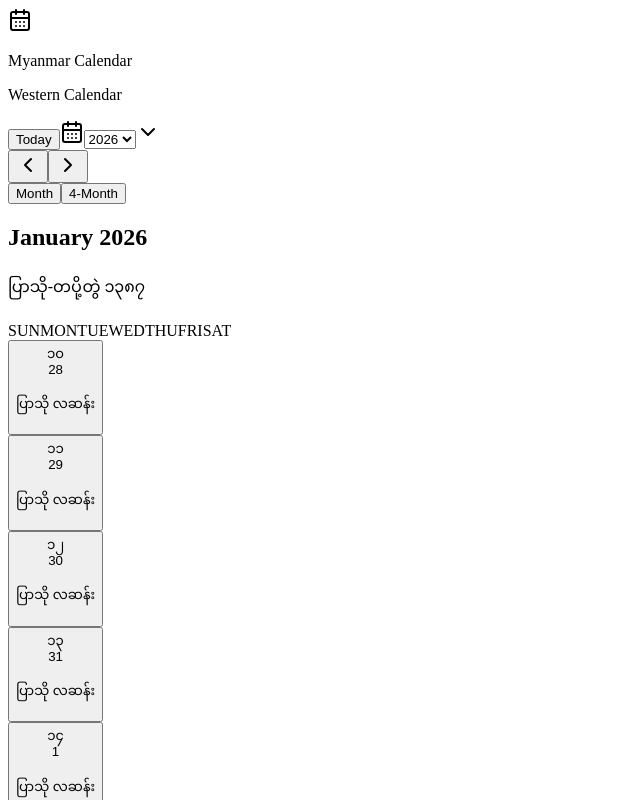
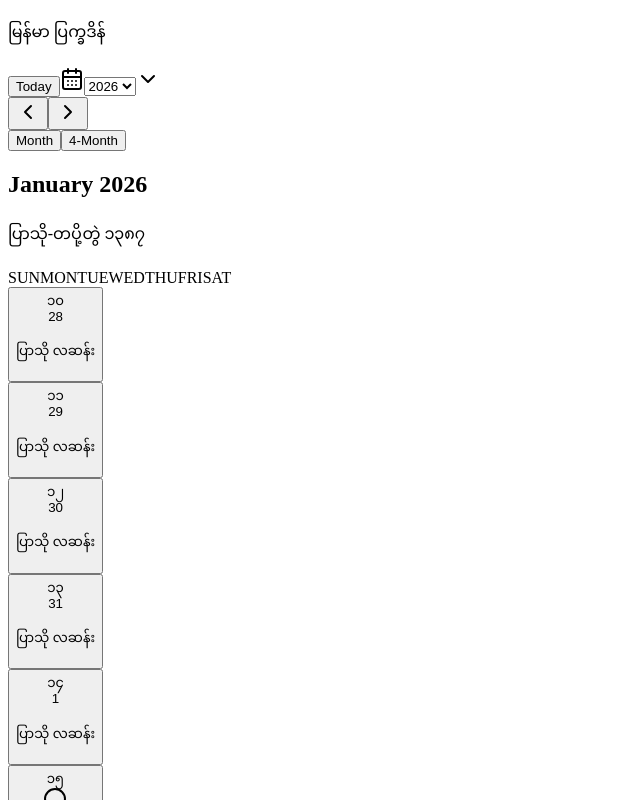
Before and after one commit to NayPaingSoe/myanmar-calendar, a Next.js app: page / in a window 1280 px wide. Shown: the top 800 px of the page, without its empty margins (0-640 px from the left). Built offline with nearby package versions, Linux system fonts and the light colour scheme.

Commit message:
style: center header title and remove leading icon

```diff
--- a/src/components/calendar/HeaderBar.jsx
+++ b/src/components/calendar/HeaderBar.jsx
@@ -1,17 +1,11 @@
-import { CalendarDays } from "lucide-react";
-
 export default function HeaderBar() {
   return (
     <header className="sticky top-0 z-20 border-b border-[#8c5317] bg-gradient-to-r from-[#a35f1b] to-[#b87730] text-amber-50 shadow-md">
-      <div className="mx-auto flex max-w-[1460px] items-center gap-3 px-4 py-3 lg:px-6">
-        <div className="flex items-center gap-3">
-          <div className="grid h-10 w-10 place-items-center rounded-xl bg-amber-100/90 text-[#a35f1b]">
-            <CalendarDays className="h-5 w-5" />
-          </div>
-          <div className="leading-tight">
-            <p className="text-sm font-semibold tracking-wide md:text-base">Myanmar Calendar</p>
-            <p className="text-xs text-amber-100/90">Western Calendar</p>
-          </div>
+      <div className="mx-auto flex max-w-[1460px] items-center justify-center px-4 py-3 lg:px-6">
+        <div className="leading-tight text-center">
+          <p className="text-sm font-semibold tracking-wide md:text-base">
+            မြန်မာ ပြက္ခဒိန်
+          </p>
         </div>
       </div>
     </header>
```
